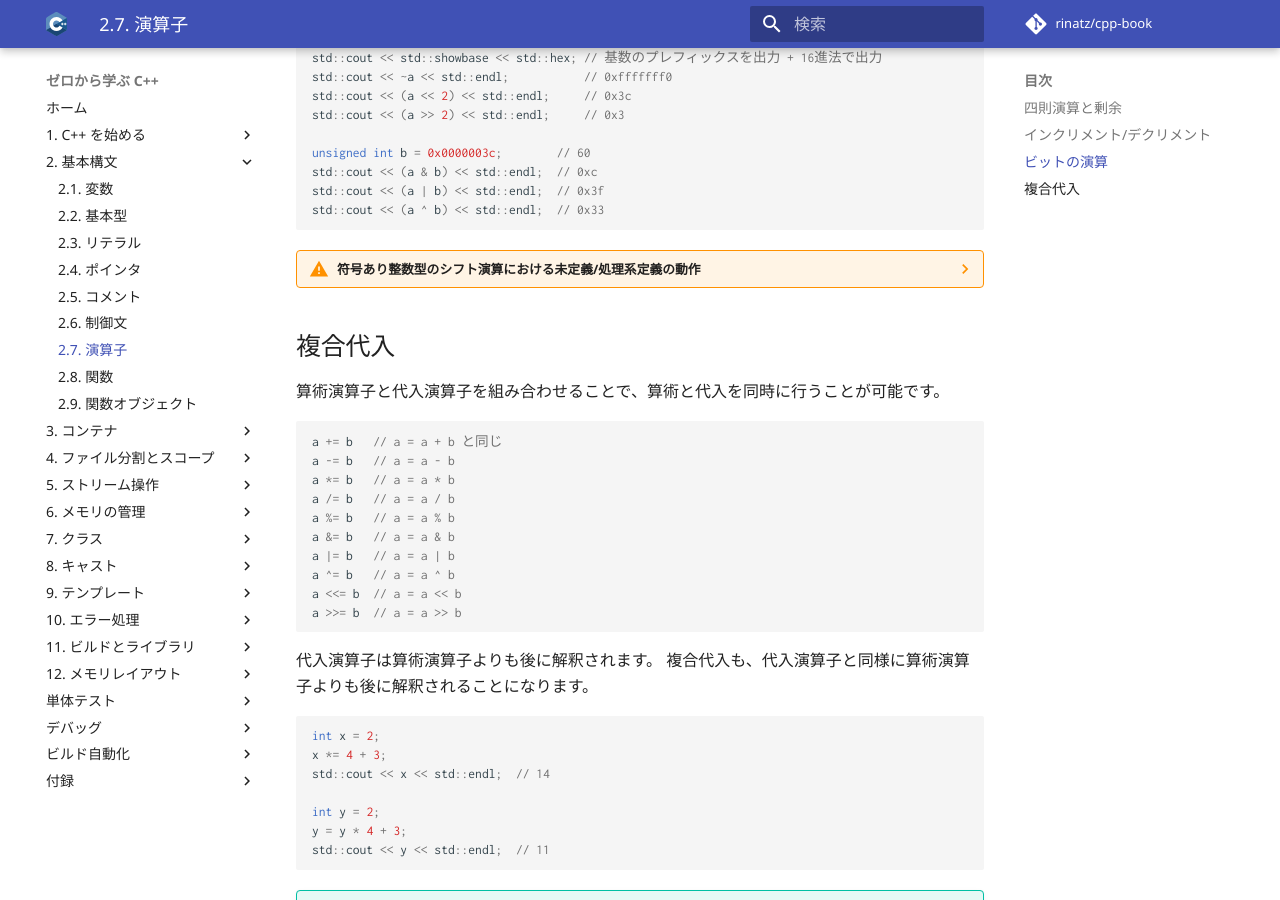
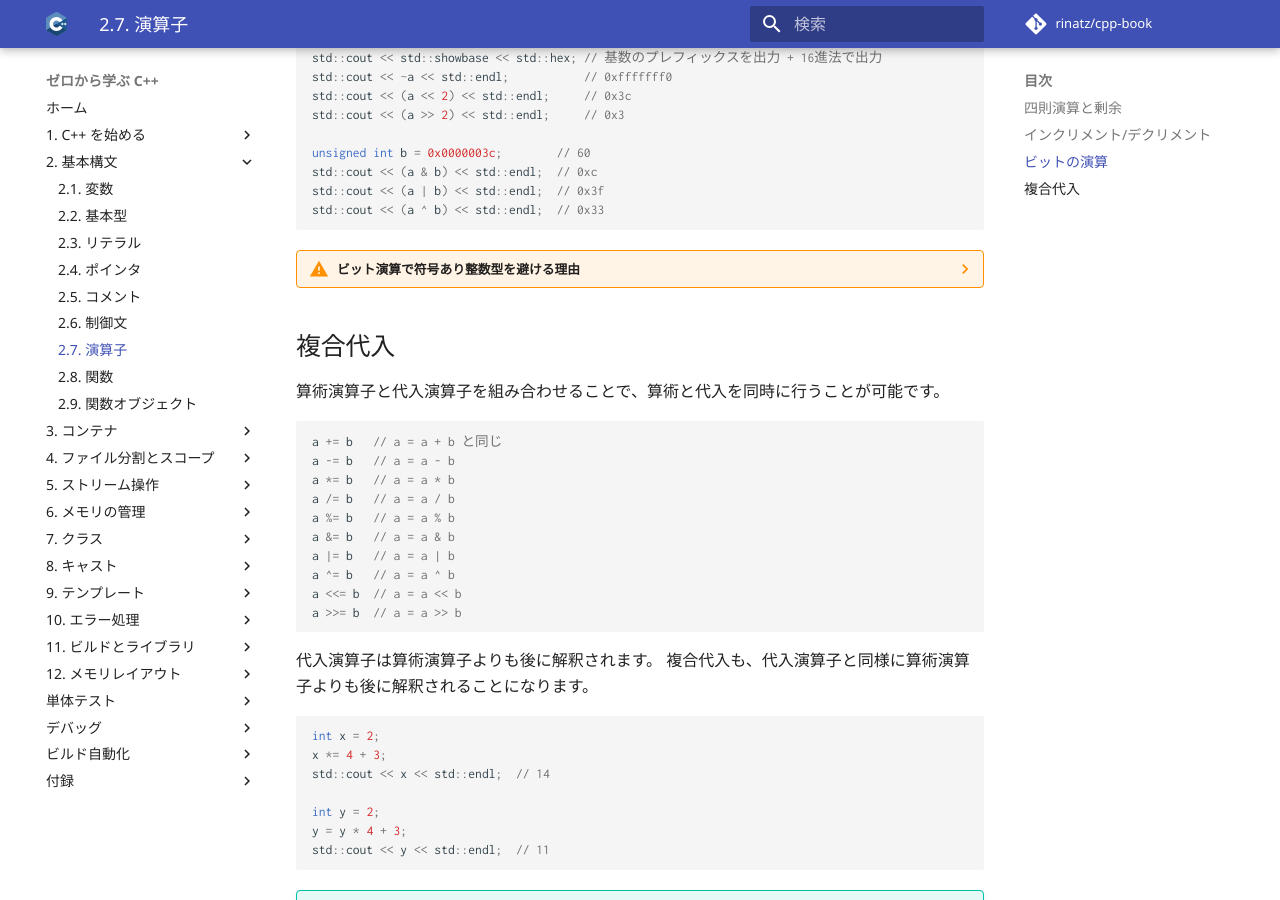
Before and after one commit to rinatz/cpp-book, an MkDocs documentation site: the page built from docs/ch02-07-operators.md, in a window 1280 px wide and 900 px high, scrolled down 2212 px. Built offline with MkDocs 1.6.1 and Material for MkDocs 9.7.7, drawn with Linux system fonts in a browser that asks for light colours; comment, search, counter and statistics services are not loaded.

Commit message:
Change column purpose

````diff
--- a/docs/ch02-07-operators.md
+++ b/docs/ch02-07-operators.md
@@ -120,9 +120,9 @@
 std::cout << (a ^ b) << std::endl;  // 0x33
 ```
 
-??? warning "符号あり整数型のシフト演算における未定義/処理系定義の動作"
-    符号あり整数型のシフト演算には動作が未定義または処理系定義のものがあります。
-    それらを考慮しないで済むように、符号なし整数型を利用することが望ましいです。
+??? warning "ビット演算で符号あり整数型を避ける理由"
+    符号あり整数型のシフト演算の動作は言語仕様で未定義や処理系定義になっているものがあります。
+    それらを考慮しないで済むように、ビット演算では符号なし整数型を利用することが望ましいです。
 
     ```cpp
     // 2の補数表現の場合の例
````
